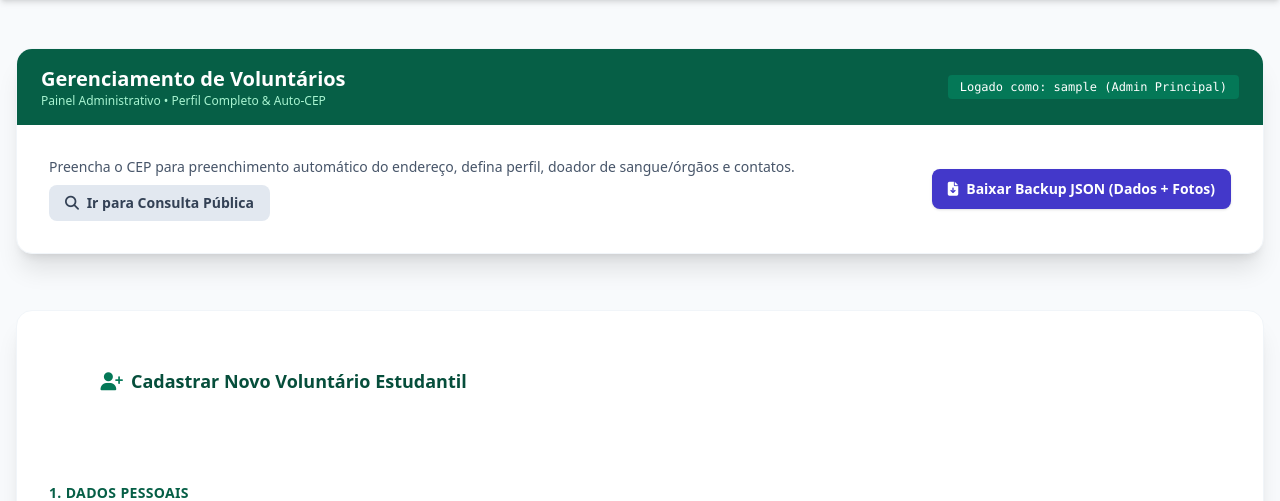
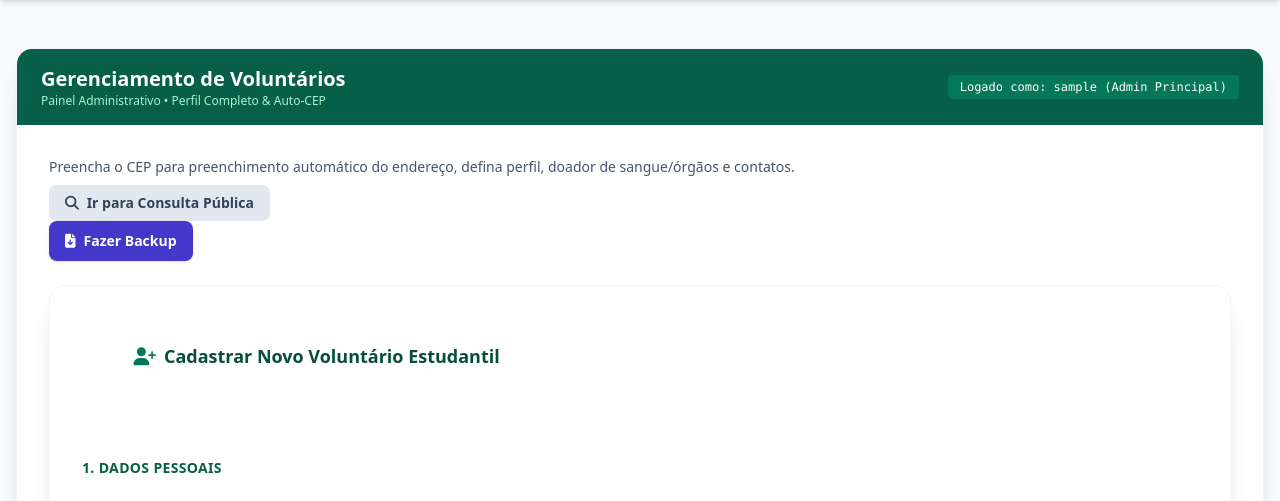
Before and after one commit to amajg/amajg-voluntarios, a Flask app: page /admin in a window 1280 px wide. Shown: the part 80-581 px from the top of the page. Run offline with Flask 3, Linux system fonts and the light colour scheme; the visitor is signed in with stand-in values (Sample User, id 1); some libraries are stand-ins or nearby versions.

Commit message:
Update admin.html

```diff
--- a/templates/admin.html
+++ b/templates/admin.html
@@ -18,14 +18,11 @@
                 <a href="{{ url_for('public_query') }}" class="inline-block bg-slate-200 text-slate-700 font-bold px-4 py-2 rounded-lg text-sm hover:bg-slate-300 transition">
                     <i class="fas fa-search mr-1"></i> Ir para Consulta Pública
                 </a>
-            </div>
             <div>
                 <a href="{{ url_for('export_backup_json') }}" class="bg-indigo-700 hover:bg-indigo-600 text-white font-bold px-4 py-2.5 rounded-lg text-sm transition shadow inline-flex items-center">
-                    <i class="fas fa-file-download mr-2"></i> Baixar Backup JSON (Dados + Fotos)
+                    <i class="fas fa-file-download mr-2"></i> Fazer Backup
                 </a>
             </div>
-        </div>
-    </div>
     <!-- Formulário de Cadastro (mantido igual) -->
     <div class="bg-white rounded-2xl shadow-xl overflow-hidden border border-slate-100 p-6 md:p-8">
         <h3 class="text-lg font-bold text-emerald-900 mb-4 flex items-center">
```
